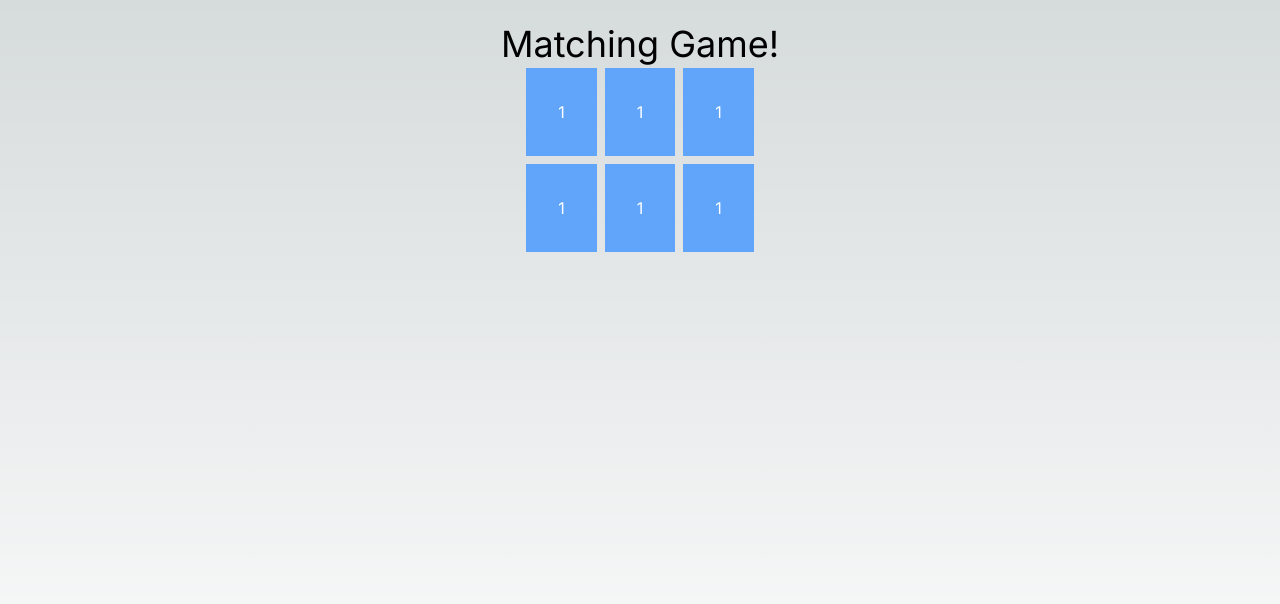
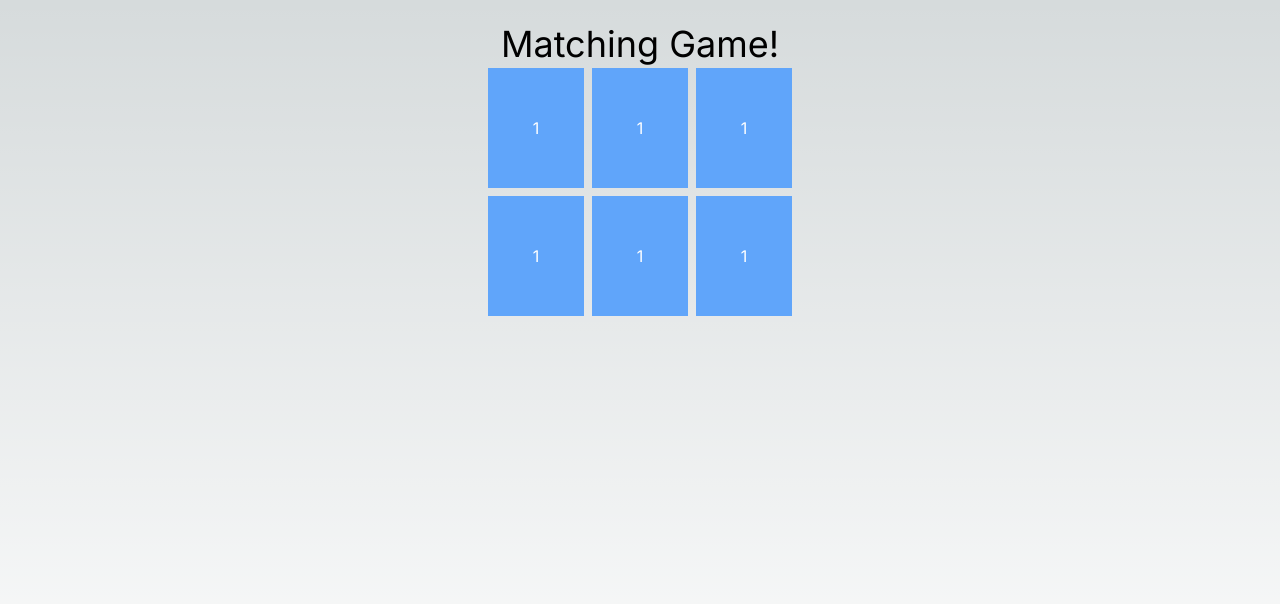
Before and after one commit to uriapete/BrowserMatchingGame-Next, a Next.js app: page / in a window 1280 px wide. Shown: the top 604 px of the page. Built offline with nearby package versions, Linux system fonts and the light colour scheme.

Commit message:
components/Card.tsx - further style card, set height, width, and center content

```diff
--- a/src/components/Card.tsx
+++ b/src/components/Card.tsx
@@ -6,7 +6,7 @@ interface CardProps{
 export default function Card(props:CardProps){
     const{frontTxt}=props
     return(
-        <div className="comp comp-Card bg-blue-400 text-white p-8 m-1">
+        <div className="comp comp-Card bg-blue-400 text-white m-1 w-[7.5vw] h-[15vh] text-center flex flex-col justify-center">
             {frontTxt}
         </div>
     )
```
